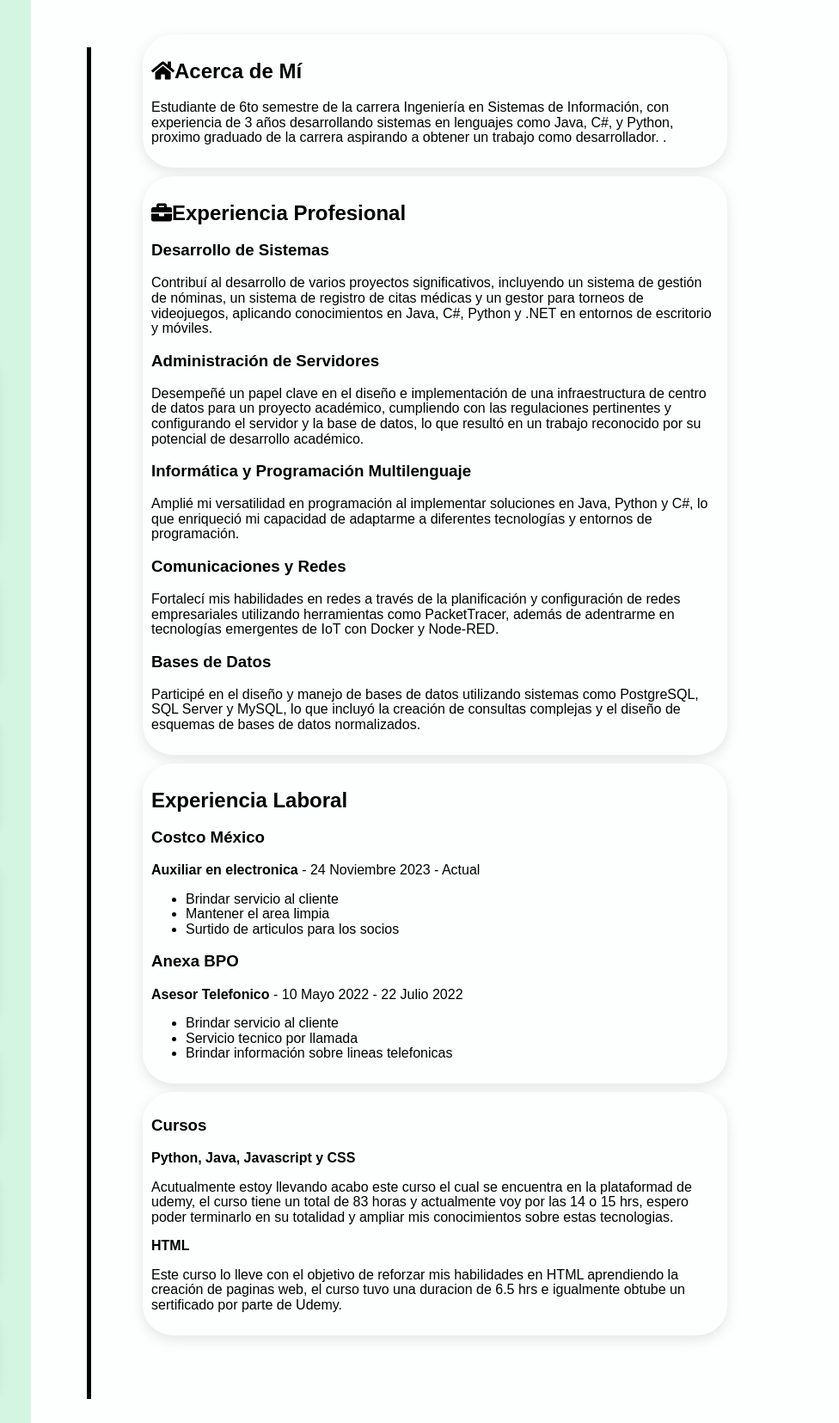
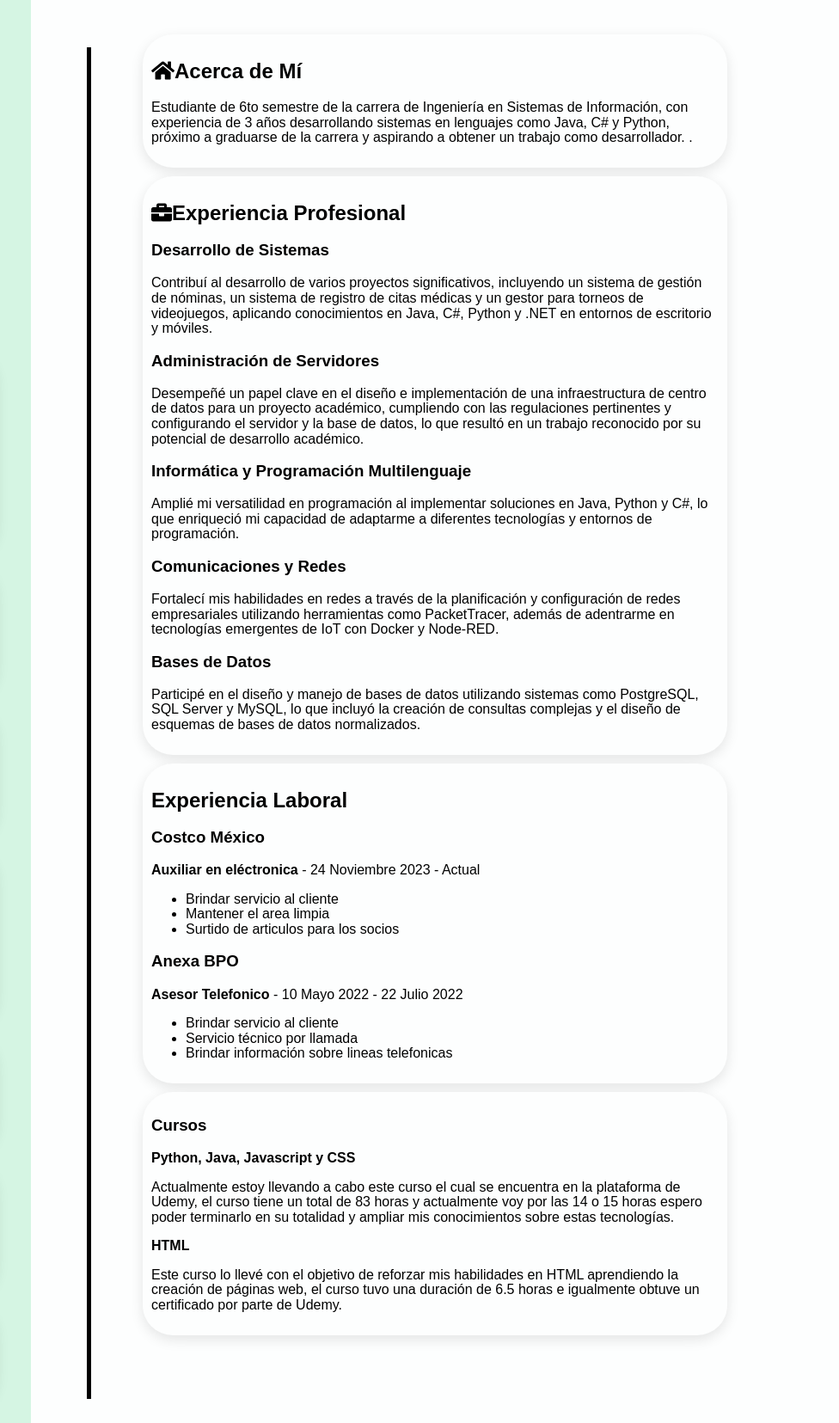
Before and after one commit to juanfel2302/CurriculumVitae, a plain HTML site: page index.html in a window 1280 px wide. Shown: the full height of the page at 86% size, 304-1280 px from the left. Drawn offline with Linux system fonts and the light colour scheme.

Commit message:
Update index.html

```diff
--- a/index.html
+++ b/index.html
@@ -89,8 +89,10 @@
         <!-- Sección Acerca de Mí -->
         <section id="AcercaDeMi">
             <h2  class="contact-item"><i class="fas fa-home contact-icon"></i>Acerca de Mí</h2>
-            <p>Estudiante de 6to semestre de la carrera Ingeniería en Sistemas de Información, con experiencia de 3 años desarrollando sistemas
-                en lenguajes como Java, C#, y Python, proximo graduado de la carrera aspirando a obtener un trabajo como desarrollador.
+            <p>Estudiante de 6to semestre de la carrera de Ingeniería en Sistemas de Información,
+            con experiencia de 3 años desarrollando sistemas en lenguajes como Java, C# y
+            Python, próximo a graduarse de la carrera y aspirando a obtener un trabajo como
+            desarrollador.
             .</p>
         </section>
         <!-- Sección de Experiencia Profesional -->
@@ -119,7 +121,7 @@
             <h2>Experiencia Laboral</h2>
             <article>
                 <h3>Costco México</h3>
-                <p><strong>Auxiliar en electronica</strong> - 24 Noviembre 2023 - Actual</p>
+                <p><strong>Auxiliar en eléctronica</strong> - 24 Noviembre 2023 - Actual</p>
                 <ul>
                     <li>Brindar servicio al cliente</li>
                     <li>Mantener el area limpia</li>
@@ -131,7 +133,7 @@
                 <p><strong>Asesor Telefonico</strong> - 10 Mayo 2022 - 22 Julio 2022</p>
                 <ul>
                     <li>Brindar servicio al cliente</li>
-                    <li>Servicio tecnico por llamada</li>
+                    <li>Servicio técnico por llamada</li>
                     <li>Brindar información sobre lineas telefonicas</li>
                 </ul>
             </article>
@@ -140,13 +142,15 @@
         <section id="Cursos">
             <h3>Cursos</h3>
         <p><strong>Python, Java, Javascript y CSS</strong></p>
-        <p>Acutualmente estoy llevando acabo este curso el cual se encuentra en la plataformad de udemy, el curso tiene un total de
-            83 horas y actualmente voy por las 14 o 15 hrs, espero poder terminarlo en su totalidad y ampliar mis conocimientos sobre
-            estas tecnologias.
+        <p>Actualmente estoy llevando a cabo este curso el cual se encuentra en la plataforma
+        de Udemy, el curso tiene un total de 83 horas y actualmente voy por las 14 o 15
+        horas espero poder terminarlo en su totalidad y ampliar mis conocimientos sobre
+        estas tecnologías.
         </p>
         <p><strong>HTML</strong></p>
-        <p>Este curso lo lleve con el objetivo de reforzar mis habilidades en HTML aprendiendo la creación de paginas
-            web, el curso tuvo una duracion de 6.5 hrs e igualmente obtube un sertificado por parte de Udemy.
+        <p>Este curso lo llevé con el objetivo de reforzar mis habilidades en HTML
+        aprendiendo la creación de páginas web, el curso tuvo una duración de 6.5 horas e
+        igualmente obtuve un certificado por parte de Udemy.
         </p>
 
         </section>
```
